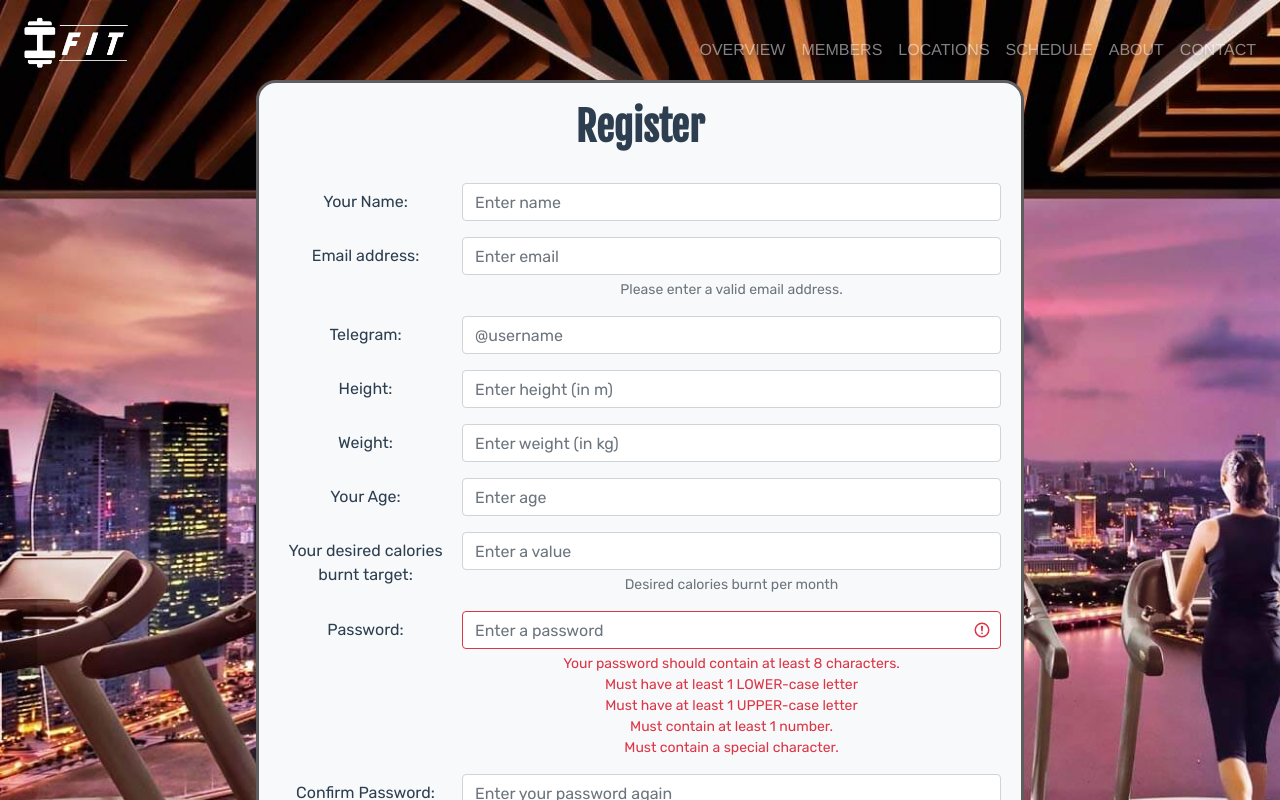
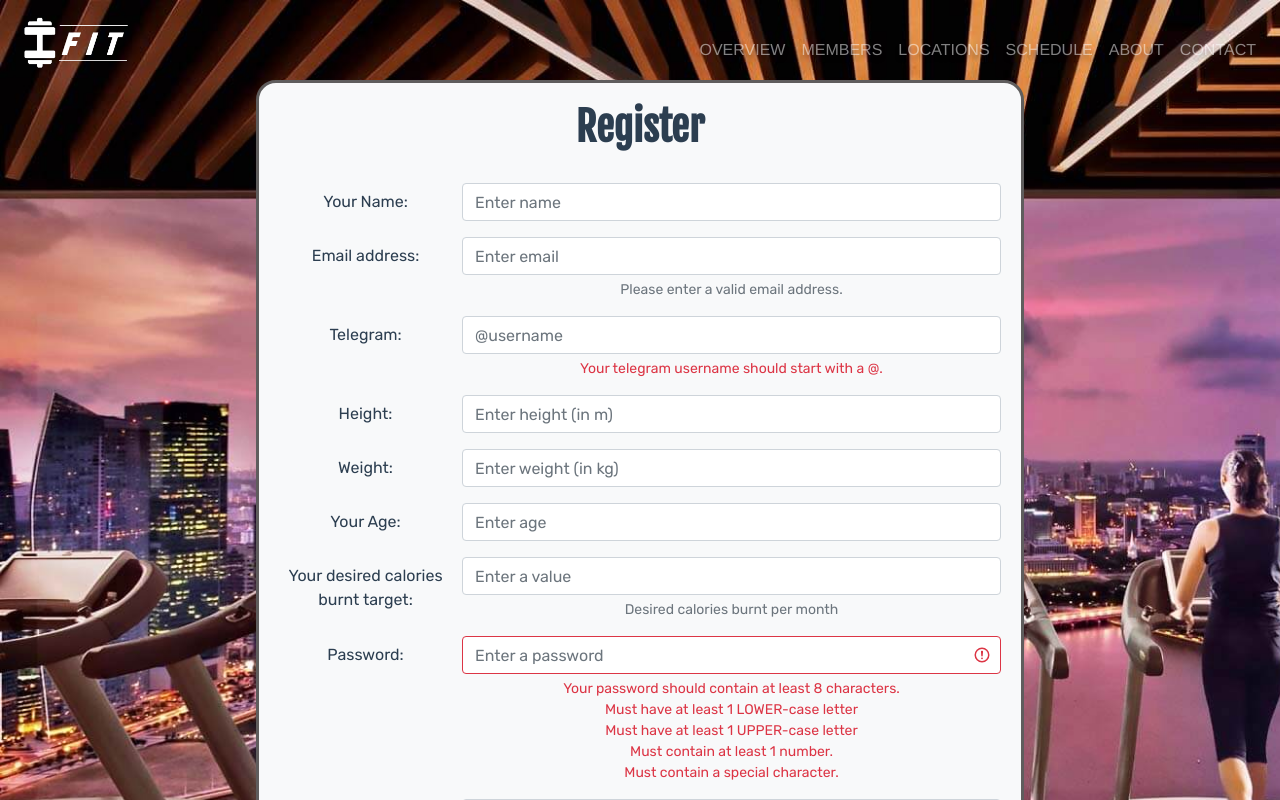
Before and after one commit to BT3103-G7/iFit, a Vue app: page /signup in a window 1280 px wide. Shown: the top 800 px of the page. Built offline with nearby package versions, Linux system fonts and the light colour scheme; no server answers; what vuejs-smart-table would draw is missing.

Commit message:
Added validity of telegram handle format in signup page

```diff
--- a/src/components/SignUp.vue
+++ b/src/components/SignUp.vue
@@ -52,6 +52,13 @@
             placeholder="@username"
             required
           ></b-form-input>
+          <b-form-invalid-feedback :state="validTele">
+            <span :class="has_format ? 'has_required' : ''"
+              >Your telegram username should start with a @.</span
+            >
+          </b-form-invalid-feedback>
+          <b-form-valid-feedback>
+          </b-form-valid-feedback>
         </b-form-group>
 
         <b-form-group
@@ -209,6 +216,7 @@ export default {
       has_lowercase: false,
       has_uppercase: false,
       has_special: false,
+      has_format: false
     };
   },
   watch: {
@@ -220,6 +228,9 @@ export default {
       this.has_uppercase = /[A-Z]/.test(this.password);
       this.has_special = format.test(this.password);
     },
+    tele() {
+      this.has_format = this.tele.startsWith("@");
+    }
   },
   computed: {
     valid() {
@@ -231,6 +242,9 @@ export default {
         this.has_number
       );
     },
+    validTele() {
+      return this.has_format;
+    }
   },
   methods: {
     register() {
```
